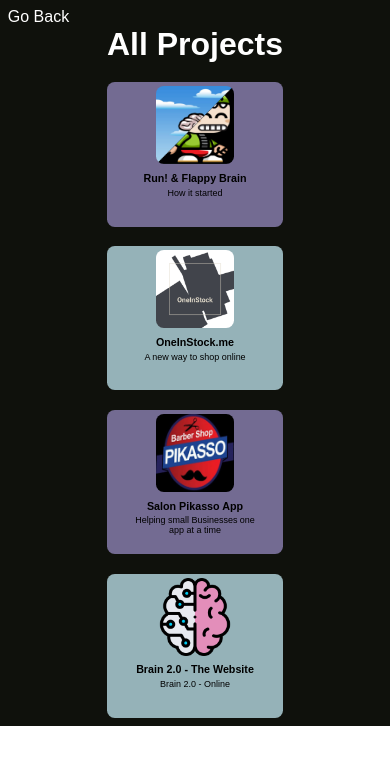
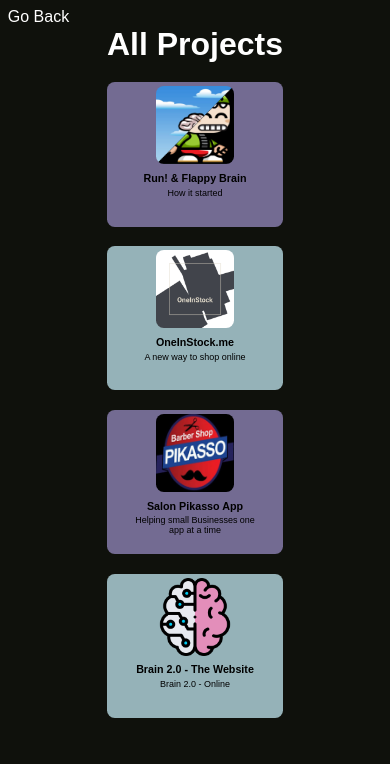
Before and after one commit to karimfawaz/brainTwoPoint0-website, a Next.js app: page /projects in a window 390 px wide. Shown: the top 764 px of the page. Built offline with nearby package versions, Linux system fonts and the light colour scheme; a web font is replaced by a local one.

Commit message:
Testing hard coded screen height

```diff
--- a/styles/Allprojects.module.css
+++ b/styles/Allprojects.module.css
@@ -1,6 +1,6 @@
 .projectsPage {
     background-color: var(--one);
-    height: 100vh;
+    height: 140vh;
     width: 100vw;
     display: flex;
     flex-direction: column;
@@ -61,10 +61,7 @@
 }
 
 @media only screen and (max-width:850px) {
-    .projectsPage {
-        height: 100%;
 
-    }
     .projectsGrid {
         grid-template-columns: 1fr;
     }
```
